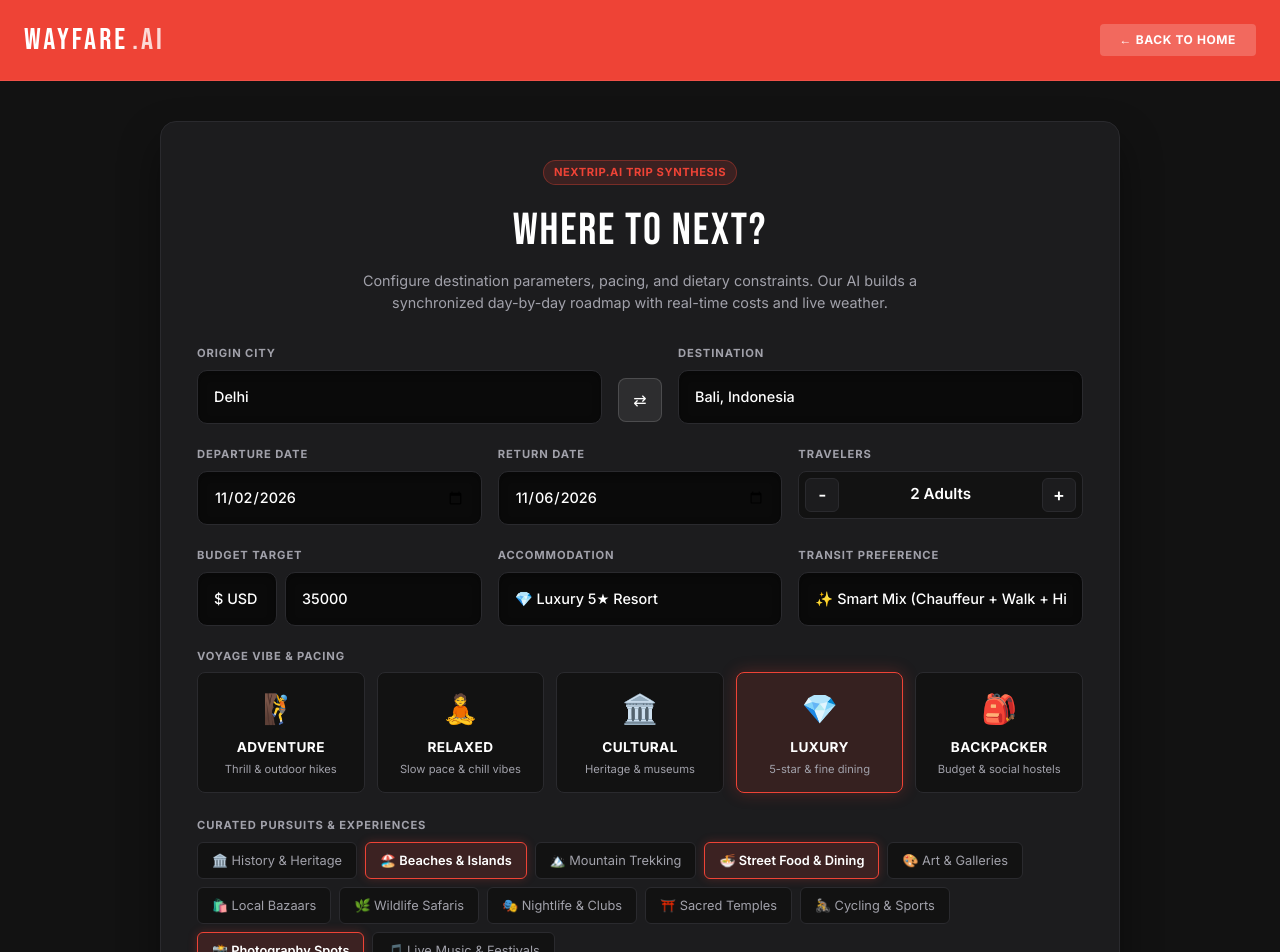
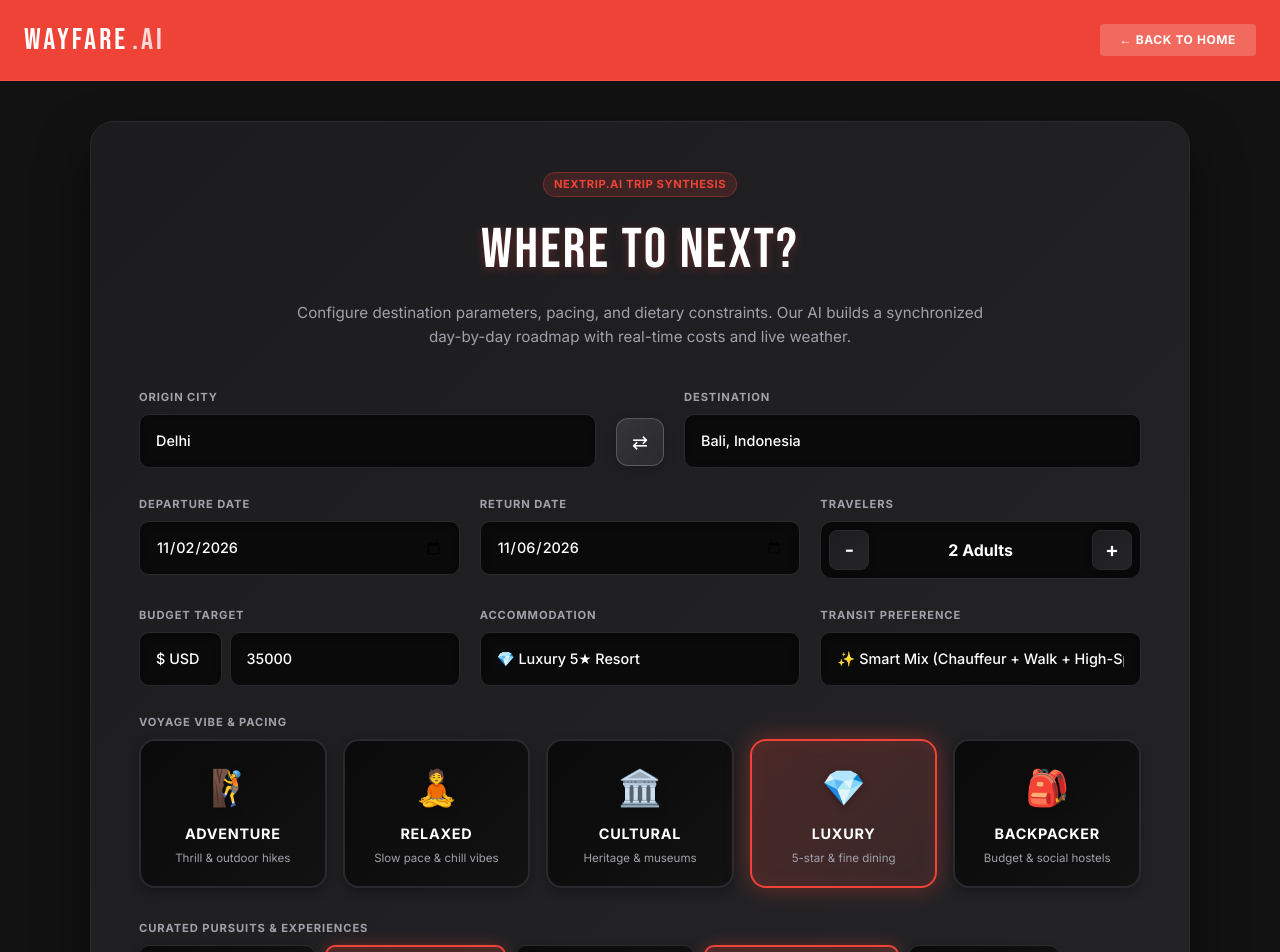
Before and after one commit to shriyash2006/Travel-Planning-Engine, a Next.js app: page /plan in a window 1280 px wide. Shown: the top 952 px of the page. Built offline with nearby package versions, Linux system fonts and the light colour scheme.

Commit message:
style: enhance TripForm styling with gradients, shadows, and improved animations

```diff
--- a/src/components/TripForm.module.css
+++ b/src/components/TripForm.module.css
@@ -1,99 +1,108 @@
 .formCard {
-  padding: 36px;
+  padding: 48px;
   position: relative;
   overflow: hidden;
-  max-width: 960px;
+  max-width: 1100px;
   margin: 0 auto;
-  background: #1C1C1E;
+  background: linear-gradient(135deg, #1C1C1E 0%, #252528 100%);
   border: 1px solid #2A2A2E;
-  box-shadow: 0 20px 40px rgba(0, 0, 0, 0.4);
+  box-shadow: 0 25px 50px rgba(0, 0, 0, 0.5);
+  border-radius: 24px;
 }
 
 .formHeader {
-  margin-bottom: 32px;
+  margin-bottom: 40px;
   text-align: center;
 }
 
 .formTitle {
-  font-size: 2.8rem;
+  font-size: 3.5rem;
   letter-spacing: 0.04em;
   color: #ffffff;
-  margin-bottom: 6px;
+  margin-bottom: 8px;
+  text-shadow: 0 2px 10px rgba(238, 67, 54, 0.3);
 }
 
 .formSubtitle {
   color: #a1a1aa;
-  font-size: 0.9rem;
-  max-width: 640px;
+  font-size: 0.95rem;
+  max-width: 700px;
   margin: 0 auto;
-  line-height: 1.5;
+  line-height: 1.6;
 }
 
 .gridRow {
   display: grid;
   grid-template-columns: 1fr auto 1fr;
-  gap: 16px;
+  gap: 20px;
   align-items: flex-end;
-  margin-bottom: 22px;
+  margin-bottom: 28px;
 }
 
 .gridThree {
   display: grid;
   grid-template-columns: repeat(3, 1fr);
-  gap: 16px;
-  margin-bottom: 22px;
+  gap: 20px;
+  margin-bottom: 28px;
 }
 
 .swapBtn {
-  background: rgba(255, 255, 255, 0.08);
-  border: 1px solid rgba(255, 255, 255, 0.15);
+  background: linear-gradient(135deg, rgba(255, 255, 255, 0.1), rgba(255, 255, 255, 0.05));
+  border: 1px solid rgba(255, 255, 255, 0.2);
   color: #ffffff;
-  width: 44px;
-  height: 44px;
+  width: 48px;
+  height: 48px;
+  border-radius: 12px;
+  display: flex;
+  align-items: center;
+  justify-content: center;
+  cursor: pointer;
+  transition: all 0.3s ease;
+  margin-bottom: 2px;
+  font-size: 1.2rem;
+  box-shadow: 0 4px 12px rgba(0, 0, 0, 0.2);
+}
+
+.swapBtn:hover {
+  background: linear-gradient(135deg, #EE4336, #FF5C4D);
+  border-color: #EE4336;
+  transform: rotate(180deg) scale(1.1);
+  box-shadow: 0 6px 20px rgba(238, 67, 54, 0.4);
+}
+
+.counter {
+  display: flex;
+  align-items: center;
+  background: #0A0A0A;
+  border: 1px solid #2A2A2E;
+  border-radius: 12px;
+  padding: 8px;
+  box-shadow: inset 0 2px 8px rgba(0, 0, 0, 0.3);
+}
+
+.counterBtn {
+  background: linear-gradient(135deg, #1C1C1E, #252528);
+  border: 1px solid #2A2A2E;
+  color: #ffffff;
+  width: 40px;
+  height: 40px;
   border-radius: 8px;
   display: flex;
   align-items: center;
   justify-content: center;
   cursor: pointer;
-  transition: all 0.2s;
-  margin-bottom: 2px;
-}
-
-.swapBtn:hover {
-  background: #EE4336;
-  border-color: #EE4336;
-  transform: rotate(180deg);
-}
-
-.counter {
-  display: flex;
-  align-items: center;
-  background: #121212;
-  border: 1px solid #2A2A2E;
-  border-radius: var(--radius-sm);
-  padding: 6px;
-}
-
-.counterBtn {
-  background: #1C1C1E;
-  border: 1px solid #2A2A2E;
-  color: #ffffff;
-  width: 34px;
-  height: 34px;
-  border-radius: 6px;
-  display: flex;
-  align-items: center;
-  justify-content: center;
-  cursor: pointer;
-  font-size: 1.1rem;
+  font-size: 1.3rem;
   font-weight: 600;
-  transition: all 0.2s;
+  transition: all 0.3s ease;
+  box-shadow: 0 2px 6px rgba(0, 0, 0, 0.2);
 }
 
 .counterBtn:hover:not(:disabled) {
-  background: #EE4336;
+  background: linear-gradient(135deg, #EE4336, #FF5C4D);
   border-color: #EE4336;
   color: #ffffff;
+  transform: scale(1.1);
+  box-shadow: 0 4px 12px rgba(238, 67, 54, 0.4);
 }
 
 .counterBtn:disabled {
@@ -104,8 +113,9 @@
 .counterValue {
   flex: 1;
   text-align: center;
-  font-weight: 600;
-  font-size: 0.95rem;
+  font-weight: 700;
+  font-size: 1rem;
+  color: #ffffff;
 }
 
 .budgetRow {
@@ -118,109 +128,180 @@
 }
 
 .sectionGroup {
-  margin-bottom: 24px;
+  margin-bottom: 32px;
 }
 
 .stylesGrid {
   display: grid;
   grid-template-columns: repeat(5, 1fr);
-  gap: 12px;
+  gap: 16px;
 }
 
 .styleCard {
-  background: #121212;
-  border: 1px solid #2A2A2E;
-  border-radius: 8px;
-  padding: 14px 10px;
+  background: linear-gradient(135deg, #0A0A0A, #121212);
+  border: 2px solid #2A2A2E;
+  border-radius: 16px;
+  padding: 20px 12px;
   display: flex;
   flex-direction: column;
   align-items: center;
   text-align: center;
   cursor: pointer;
-  transition: all 0.2s ease;
+  transition: all 0.3s ease;
+  box-shadow: 0 4px 12px rgba(0, 0, 0, 0.3);
 }
 
 .styleCard:hover {
   border-color: #EE4336;
-  background: rgba(238, 67, 54, 0.05);
-  transform: translateY(-2px);
+  background: linear-gradient(135deg, rgba(238, 67, 54, 0.1), rgba(238, 67, 54, 0.05));
+  transform: translateY(-4px);
+  box-shadow: 0 8px 24px rgba(238, 67, 54, 0.3);
 }
 
 .styleCardActive {
-  background: rgba(238, 67, 54, 0.12);
+  background: linear-gradient(135deg, rgba(238, 67, 54, 0.2), rgba(255, 92, 77, 0.1));
   border-color: #EE4336;
-  box-shadow: 0 0 16px rgba(238, 67, 54, 0.25);
+  border-width: 2px;
+  box-shadow: 0 0 24px rgba(238, 67, 54, 0.4), inset 0 0 20px rgba(238, 67, 54, 0.1);
 }
 
 .styleEmoji {
-  font-size: 1.8rem;
-  margin-bottom: 6px;
+  font-size: 2.2rem;
+  margin-bottom: 10px;
+  filter: drop-shadow(0 2px 4px rgba(0, 0, 0, 0.3));
 }
 
 .styleTitle {
-  font-size: 0.85rem;
-  font-weight: 700;
+  font-size: 0.9rem;
+  font-weight: 800;
   color: #ffffff;
   text-transform: uppercase;
-  letter-spacing: 0.03em;
+  letter-spacing: 0.05em;
 }
 
 .styleDesc {
-  font-size: 0.7rem;
+  font-size: 0.72rem;
   color: #a1a1aa;
-  margin-top: 4px;
+  margin-top: 6px;
+  line-height: 1.3;
 }
 
 .tagsContainer {
   display: flex;
   flex-wrap: wrap;
-  gap: 8px;
+  gap: 10px;
 }
 
 .tagChip {
-  background: #121212;
+  background: linear-gradient(135deg, #0A0A0A, #121212);
   border: 1px solid #2A2A2E;
-  border-radius: 6px;
-  padding: 8px 14px;
-  font-size: 0.8rem;
+  border-radius: 10px;
+  padding: 10px 18px;
+  font-size: 0.85rem;
   color: #a1a1aa;
   cursor: pointer;
-  transition: all 0.2s;
+  transition: all 0.3s ease;
   display: inline-flex;
   align-items: center;
   gap: 6px;
+  box-shadow: 0 2px 8px rgba(0, 0, 0, 0.2);
 }
 
 .tagChip:hover {
   border-color: #EE4336;
   color: #ffffff;
+  background: linear-gradient(135deg, rgba(238, 67, 54, 0.1), rgba(238, 67, 54, 0.05));
+  transform: translateY(-2px);
+  box-shadow: 0 4px 12px rgba(238, 67, 54, 0.2);
 }
 
 .tagChipActive {
-  background: rgba(238, 67, 54, 0.15);
+  background: linear-gradient(135deg, rgba(238, 67, 54, 0.2), rgba(255, 92, 77, 0.15));
   border-color: #EE4336;
+  border-width: 2px;
   color: #ffffff;
-  font-weight: 600;
-  box-shadow: 0 0 10px rgba(238, 67, 54, 0.25);
+  font-weight: 700;
+  box-shadow: 0 0 16px rgba(238, 67, 54, 0.3), inset 0 0 12px rgba(238, 67, 54, 0.1);
 }
 
 .submitBtn {
   width: 100%;
-  padding: 18px;
-  font-size: 1rem;
-  margin-top: 10px;
-  border-radius: 8px;
+  padding: 20px;
+  font-size: 1.05rem;
+  margin-top: 16px;
+  border-radius: 12px;
+  font-weight: 800;
+  letter-spacing: 0.05em;
+  box-shadow: 0 6px 20px rgba(238, 67, 54, 0.3);
+  transition: all 0.3s ease;
+}
+
+.submitBtn:hover:not(:disabled) {
+  transform: translateY(-2px);
+  box-shadow: 0 8px 30px rgba(238, 67, 54, 0.5);
+}
+
+.submitBtn:disabled {
+  opacity: 0.6;
+  cursor: not-allowed;
 }
 
 @media (max-width: 768px) {
+  .formCard {
+    padding: 28px;
+    border-radius: 20px;
+  }
+
+  .formTitle {
+    font-size: 2.5rem;
+  }
+
+  .formSubtitle {
+    font-size: 0.85rem;
+  }
+
   .gridRow, .gridThree {
     grid-template-columns: 1fr;
+    gap: 16px;
   }
+
   .swapBtn {
-    margin: 0 auto;
+    margin: 8px auto;
     transform: rotate(90deg);
   }
+
+  .swapBtn:hover {
+    transform: rotate(270deg) scale(1.1);
+  }
+
   .stylesGrid {
     grid-template-columns: repeat(2, 1fr);
+    gap: 12px;
+  }
+
+  .styleCard {
+    padding: 16px 10px;
+  }
+
+  .styleEmoji {
+    font-size: 1.8rem;
+  }
+
+  .styleTitle {
+    font-size: 0.8rem;
+  }
+
+  .styleDesc {
+    font-size: 0.68rem;
+  }
+
+  .tagChip {
+    font-size: 0.78rem;
+    padding: 8px 14px;
+  }
+
+  .submitBtn {
+    font-size: 0.95rem;
+    padding: 18px;
   }
 }
```
